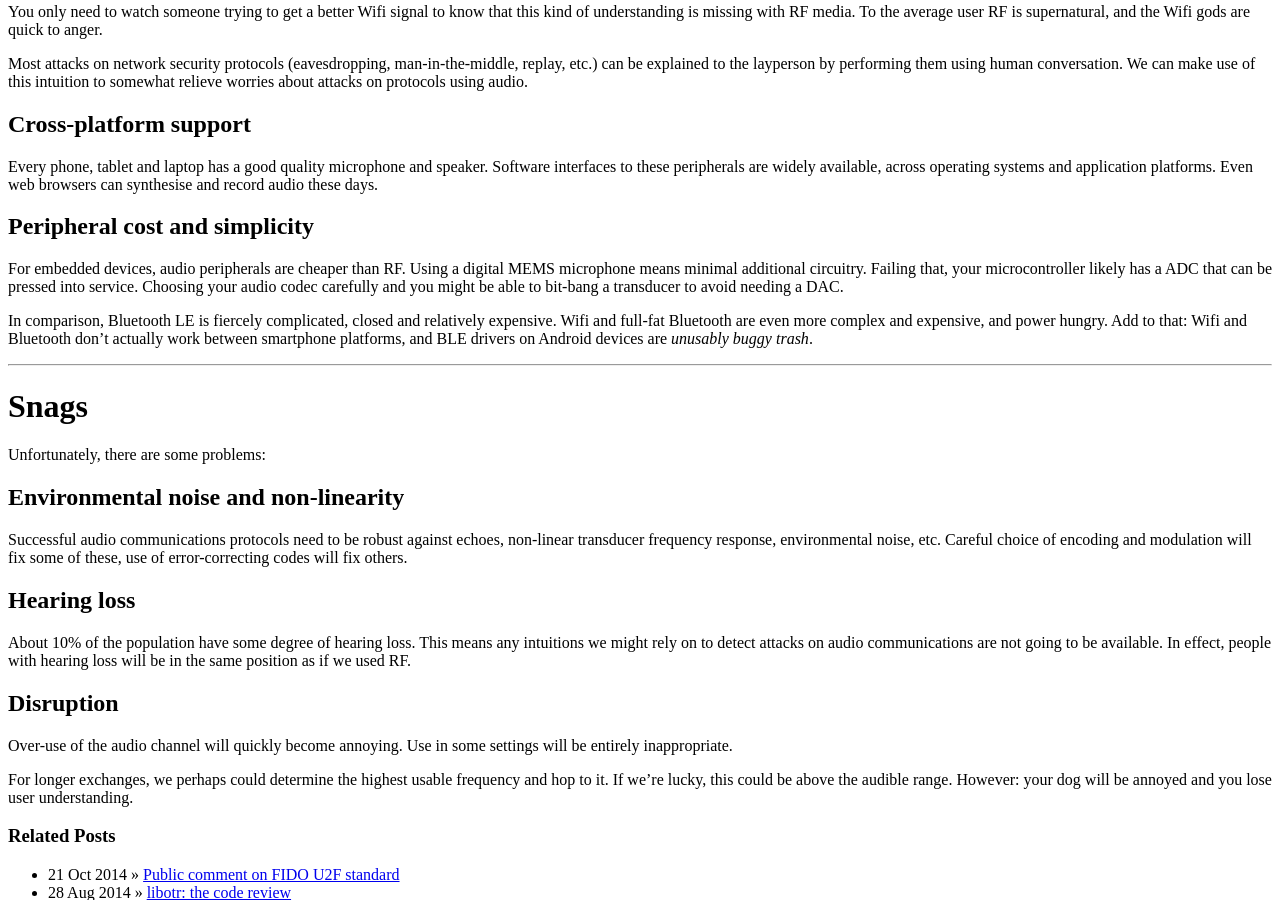
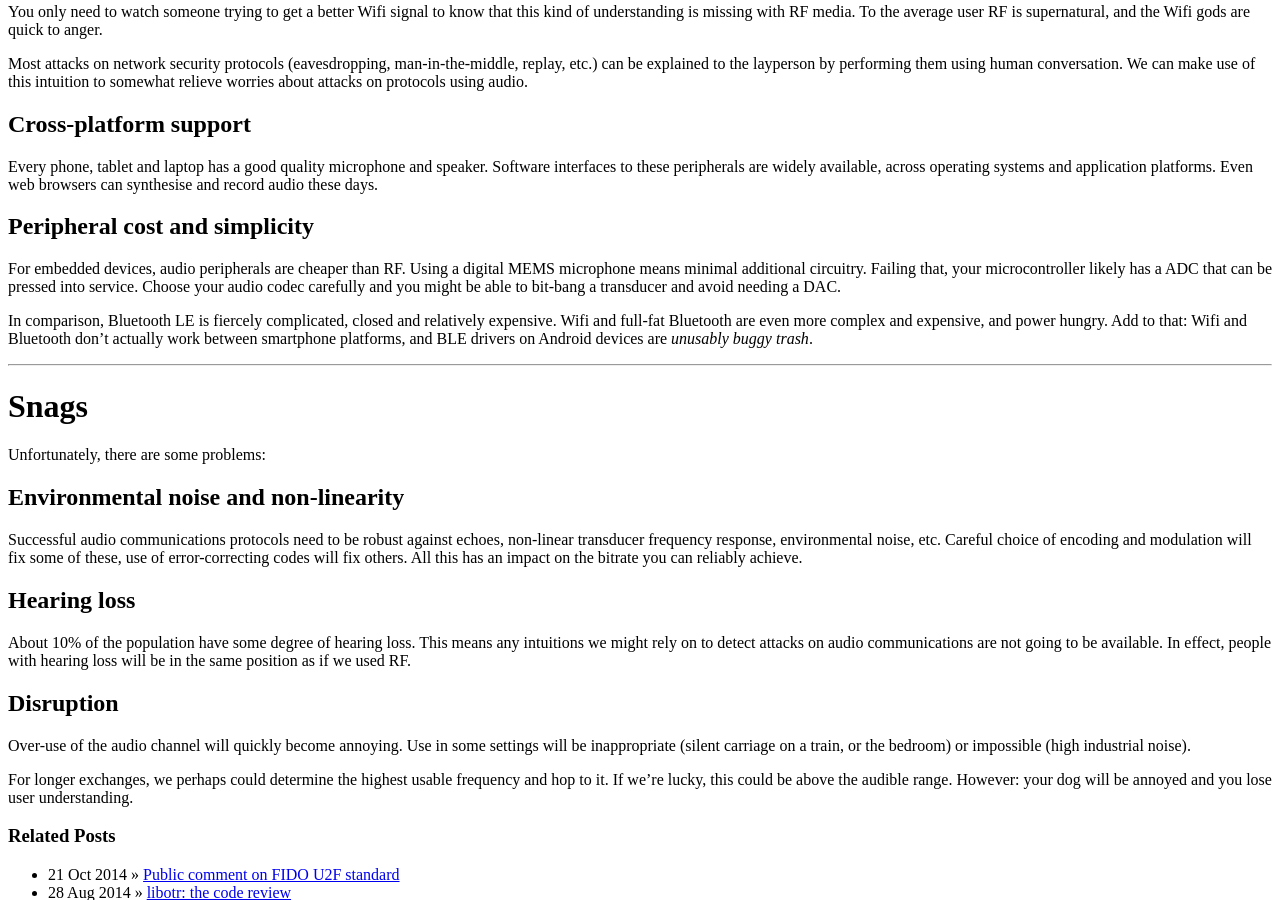
Before and after one commit to ctz/ctz.github.com, a Jekyll site: the page built from _posts/2015-05-28-audio-as-a-low-bandwidth-authentic-channel.md, in a window 1280 px wide and 900 px high, scrolled down 412 px. Built offline with Jekyll 4.4.1, drawn with Linux system fonts in a browser that asks for light colours.

Commit message:
Update 2015-05-28-audio-as-a-low-bandwidth-authentic-channel.md

```diff
--- a/_posts/2015-05-28-audio-as-a-low-bandwidth-authentic-channel.md
+++ b/_posts/2015-05-28-audio-as-a-low-bandwidth-authentic-channel.md
@@ -42,7 +42,7 @@
 
 For embedded devices, audio peripherals are cheaper than RF.  Using a digital MEMS microphone means
 minimal additional circuitry.  Failing that, your microcontroller likely has a ADC that can be pressed
-into service.  Choosing your audio codec carefully and you might be able to bit-bang a transducer to
+into service.  Choose your audio codec carefully and you might be able to bit-bang a transducer and
 avoid needing a DAC.
 
 In comparison, Bluetooth LE is fiercely complicated, closed and relatively expensive.  Wifi and full-fat Bluetooth
@@ -59,7 +59,7 @@
 
 Successful audio communications protocols need to be robust against echoes, non-linear transducer frequency response,
 environmental noise, etc.  Careful choice of encoding and modulation will fix some of these, use
-of error-correcting codes will fix others.
+of error-correcting codes will fix others.  All this has an impact on the bitrate you can reliably achieve.
 
 ## Hearing loss
 
@@ -69,7 +69,7 @@
 
 ## Disruption
 
-Over-use of the audio channel will quickly become annoying.  Use in some settings will be entirely inappropriate.
+Over-use of the audio channel will quickly become annoying.  Use in some settings will be inappropriate (silent carriage on a train, or the bedroom) or impossible (high industrial noise).
 
 For longer exchanges, we perhaps could determine the highest usable frequency and hop to it.  If we're lucky,
 this could be above the audible range.   However: your dog will be annoyed and you lose user understanding.
```
